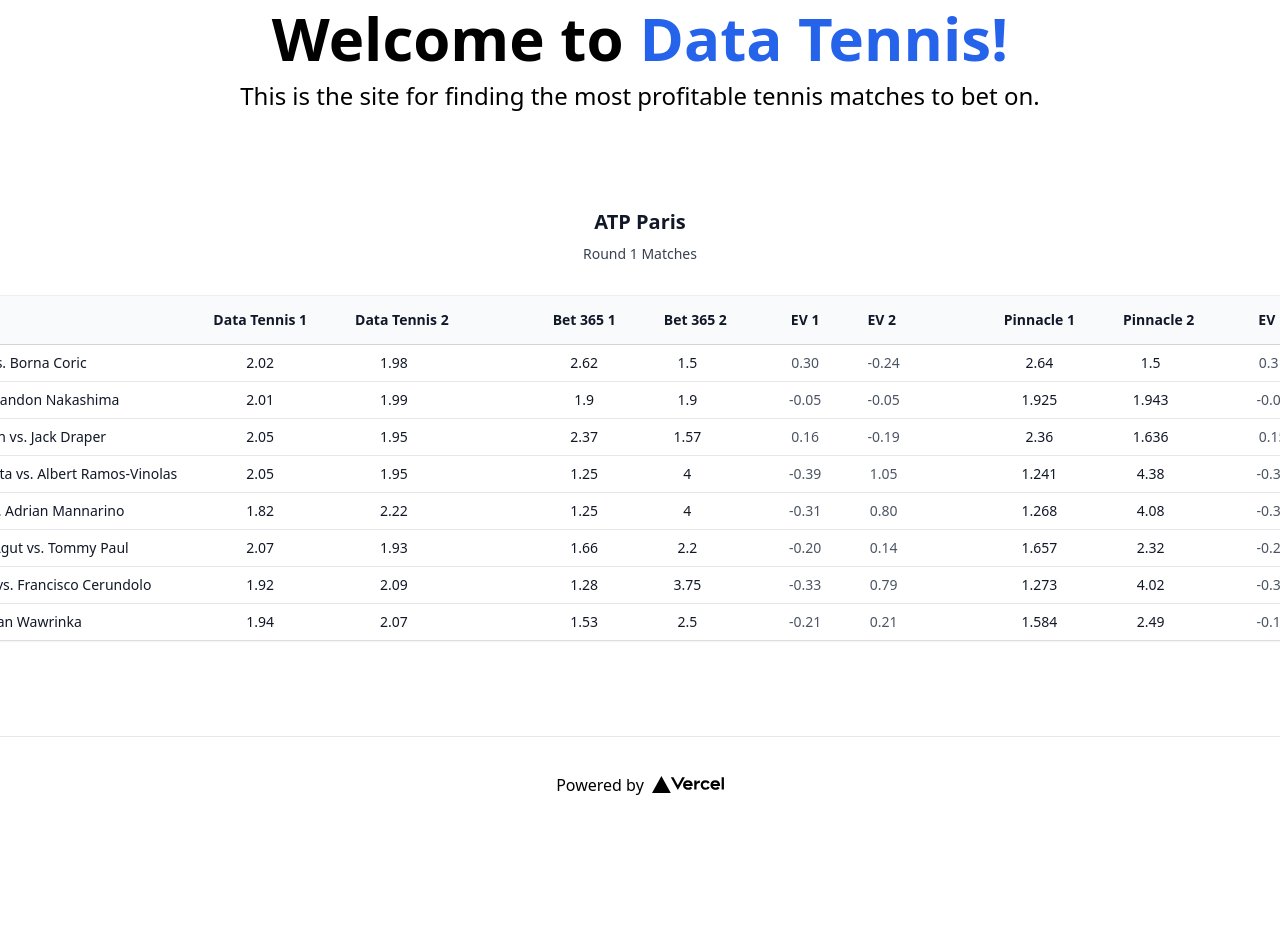
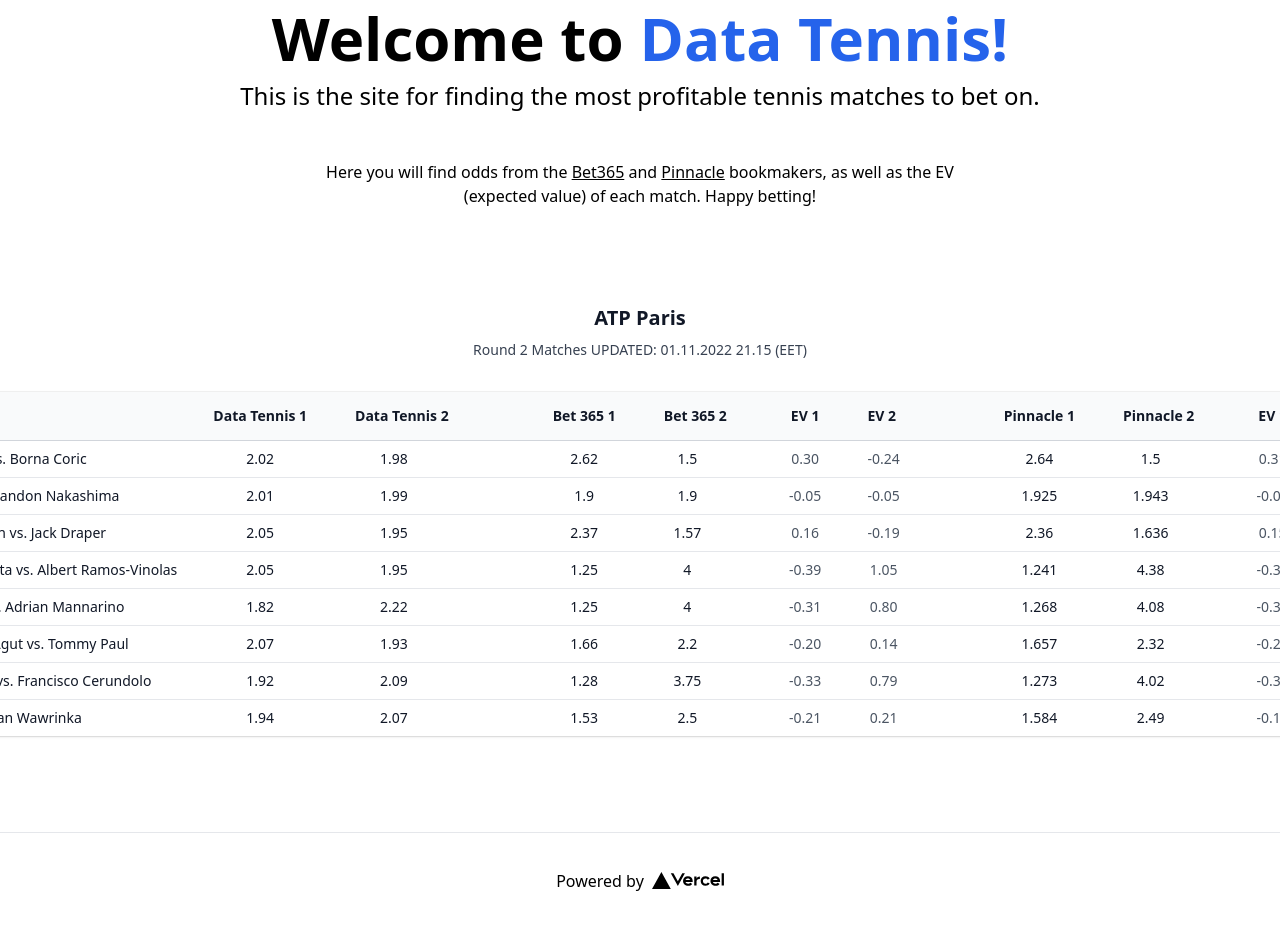
Before and after one commit to Aleksipa/Tennis-web, a Next.js app: page / in a window 1280 px wide. Shown: the top 930 px of the page. Before the commit the page ends 840 px from the top, so only its background shows below. Built offline with nearby package versions, Linux system fonts and the light colour scheme.

Commit message:
Add about info

```diff
--- a/components/info.tsx
+++ /dev/null
@@ -1,73 +0,0 @@
-import { Fragment, useState } from "react";
-import { Dialog, Transition } from "@headlessui/react";
-import { CheckIcon } from "@heroicons/react/24/outline";
-
-export default function Popup() {
-  const [open, setOpen] = useState(true);
-
-  return (
-    <Transition.Root show={open} as={Fragment}>
-      <Dialog as="div" className="relative z-10" onClose={setOpen}>
-        <Transition.Child
-          as={Fragment}
-          enter="ease-out duration-300"
-          enterFrom="opacity-0"
-          enterTo="opacity-100"
-          leave="ease-in duration-200"
-          leaveFrom="opacity-100"
-          leaveTo="opacity-0"
-        >
-          <div className="fixed inset-0 bg-gray-500 bg-opacity-75 transition-opacity" />
-        </Transition.Child>
-
-        <div className="fixed inset-0 z-10 overflow-y-auto">
-          <div className="flex min-h-full items-end justify-center p-4 text-center sm:items-center sm:p-0">
-            <Transition.Child
-              as={Fragment}
-              enter="ease-out duration-300"
-              enterFrom="opacity-0 translate-y-4 sm:translate-y-0 sm:scale-95"
-              enterTo="opacity-100 translate-y-0 sm:scale-100"
-              leave="ease-in duration-200"
-              leaveFrom="opacity-100 translate-y-0 sm:scale-100"
-              leaveTo="opacity-0 translate-y-4 sm:translate-y-0 sm:scale-95"
-            >
-              <Dialog.Panel className="relative transform overflow-hidden rounded-lg bg-white px-4 pt-5 pb-4 text-left shadow-xl transition-all sm:my-8 sm:w-full sm:max-w-sm sm:p-6">
-                <div>
-                  <div className="mx-auto flex h-12 w-12 items-center justify-center rounded-full bg-green-100">
-                    <CheckIcon
-                      className="h-6 w-6 text-green-600"
-                      aria-hidden="true"
-                    />
-                  </div>
-                  <div className="mt-3 text-center sm:mt-5">
-                    <Dialog.Title
-                      as="h3"
-                      className="text-lg font-medium leading-6 text-gray-900"
-                    >
-                      Payment successful
-                    </Dialog.Title>
-                    <div className="mt-2">
-                      <p className="text-sm text-gray-500">
-                        Lorem ipsum dolor sit amet consectetur adipisicing elit.
-                        Consequatur amet labore.
-                      </p>
-                    </div>
-                  </div>
-                </div>
-                <div className="mt-5 sm:mt-6">
-                  <button
-                    type="button"
-                    className="inline-flex w-full justify-center rounded-md border border-transparent bg-indigo-600 px-4 py-2 text-base font-medium text-white shadow-sm hover:bg-indigo-700 focus:outline-none focus:ring-2 focus:ring-indigo-500 focus:ring-offset-2 sm:text-sm"
-                    onClick={() => setOpen(false)}
-                  >
-                    Go back to dashboard
-                  </button>
-                </div>
-              </Dialog.Panel>
-            </Transition.Child>
-          </div>
-        </div>
-      </Dialog>
-    </Transition.Root>
-  );
-}
--- a/package.json
+++ b/package.json
@@ -10,7 +10,8 @@
     "@heroicons/react": "^2.0.12",
     "next": "latest",
     "react": "18.2.0",
-    "react-dom": "18.2.0"
+    "react-dom": "18.2.0",
+    "reactjs-popup": "^2.0.5"
   },
   "devDependencies": {
     "@types/node": "18.11.3",
--- a/pages/index.tsx
+++ b/pages/index.tsx
@@ -1,6 +1,7 @@
 import type { NextPage } from "next";
 import Head from "next/head";
 import Image from "next/image";
+import Popupbox from "../components/info";
 import Popup from "../components/info";
 
 const matches = [
@@ -127,11 +128,30 @@
           This is the site for finding the most profitable tennis matches to bet
           on.
         </p>
+
+        <div className="mt-12 text-md max-w-2xl ">
+          Here you will find odds from the{" "}
+          <a className="underline" href="https://www.bet365.com/#/AS/B13/">
+            Bet365
+          </a>{" "}
+          and{" "}
+          <a
+            className="underline"
+            href="https://www.pinnacle.com/en/betting-odds/tennis/"
+          >
+            Pinnacle
+          </a>{" "}
+          bookmakers, as well as the EV (expected value) of each match. Happy
+          betting!
+        </div>
+
         <div className="px-4 sm:px-6 lg:px-8 lg:pt-24">
           <div className="sm:flex sm:items-center">
             <div className="sm:flex-auto">
               <h1 className="text-xl font-semibold text-gray-900">ATP Paris</h1>
-              <p className="mt-2 text-sm text-gray-700">Round 1 Matches</p>
+              <p className="mt-2 text-sm text-gray-700">
+                Round 2 Matches UPDATED: 01.11.2022 21.15 (EET)
+              </p>
             </div>
           </div>
           <div className="mt-8 flex flex-col">
```
Also changed, not shown: 2 other files (tests, documents, lock files or other folders).
